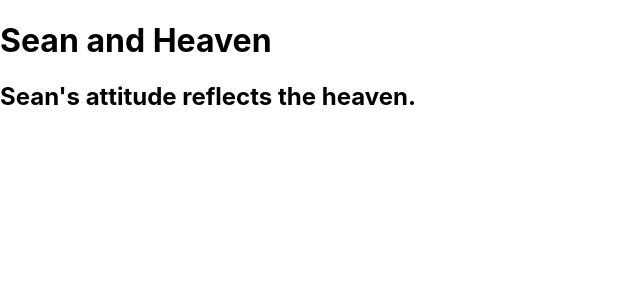
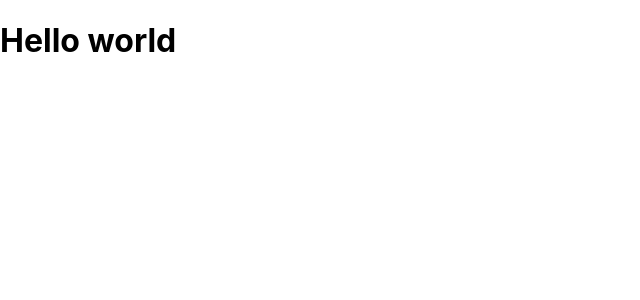
Before and after one commit to maheratashfaraz/my-react-app, a React (Create React App) app: page /home in a window 1280 px wide. Shown: the top 300 px of the page, without its empty margins (0-640 px from the left). Built offline with nearby package versions, Linux system fonts and the light colour scheme; the HTML template or start-up script is replaced by a standard one.

Commit message:
Hello hello

```diff
--- a/src/PageTemplate.jsx
+++ b/src/PageTemplate.jsx
@@ -4,8 +4,7 @@ export class PageTemplate extends Component {
   render() {
     return (
       <div>
-        <h1>Sean and Heaven</h1>
-        <h2>Sean's attitude reflects the heaven.</h2>
+        <h1>Hello world</h1>
       </div>
     );
   }
```
